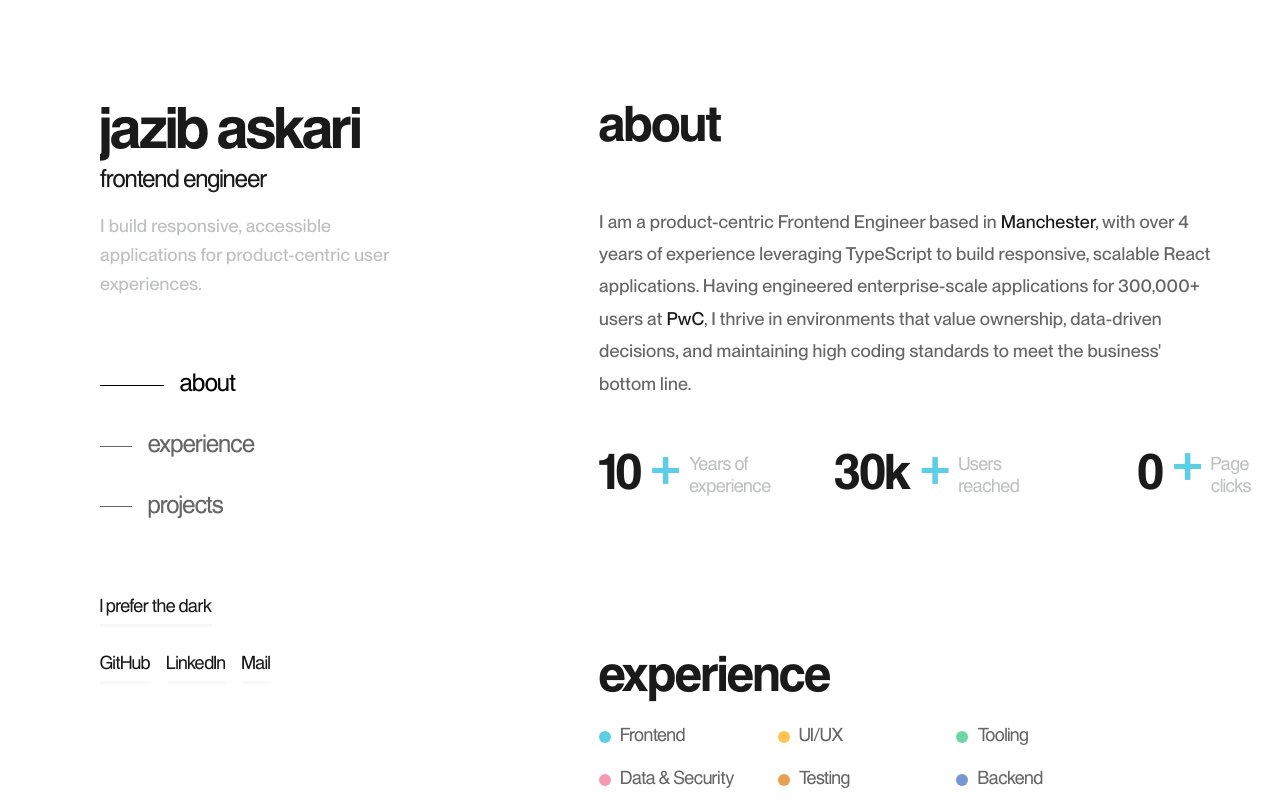
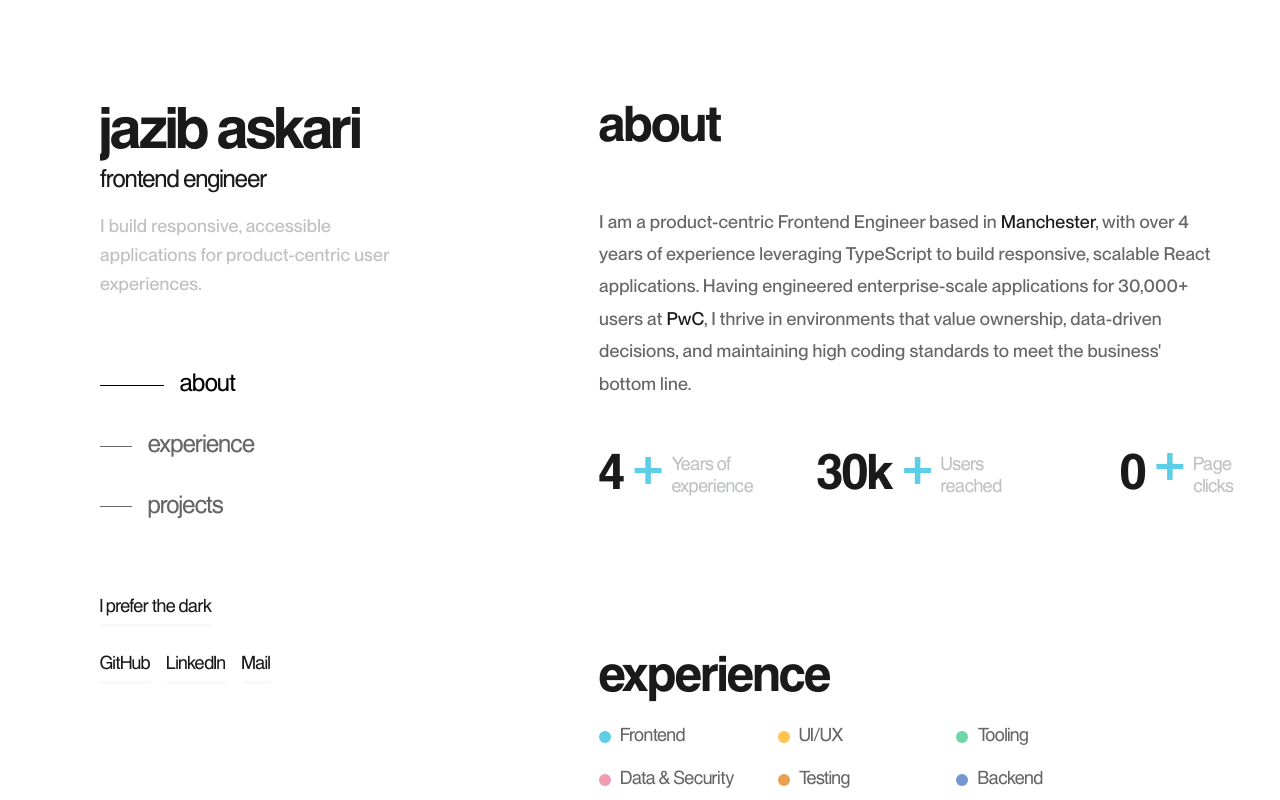
Before and after one commit to jazibaskari/jazib-askari, a React (Vite) app in the folder jazib-askari/: page / in a window 1280 px wide. Shown: the top 800 px of the page. Built offline with nearby package versions, Linux system fonts and the light colour scheme; no server answers; the database is empty.

Commit message:
fix(about): update about section typo

```diff
--- a/jazib-askari/src/components/about/AboutSection.tsx
+++ b/jazib-askari/src/components/about/AboutSection.tsx
@@ -77,7 +77,7 @@ const AboutSection = ({ trigger }: AboutSectionProps) => {
               </Box>
               , with over 4 years of experience leveraging TypeScript to build
               responsive, scalable React applications. Having engineered
-              enterprise-scale applications for 300,000+ users at{"  "}
+              enterprise-scale applications for 30,000+ users at{"  "}
               <Box component="span" sx={{ color: "text.primary" }}>
                 PwC
               </Box>
@@ -100,7 +100,7 @@ const AboutSection = ({ trigger }: AboutSectionProps) => {
               }}
             >
               <Stack direction="row" spacing={1} alignItems="center">
-                <Typography variant="h3">10</Typography>
+                <Typography variant="h3">4</Typography>
                 <Typography
                   variant="h2"
                   sx={{
```
